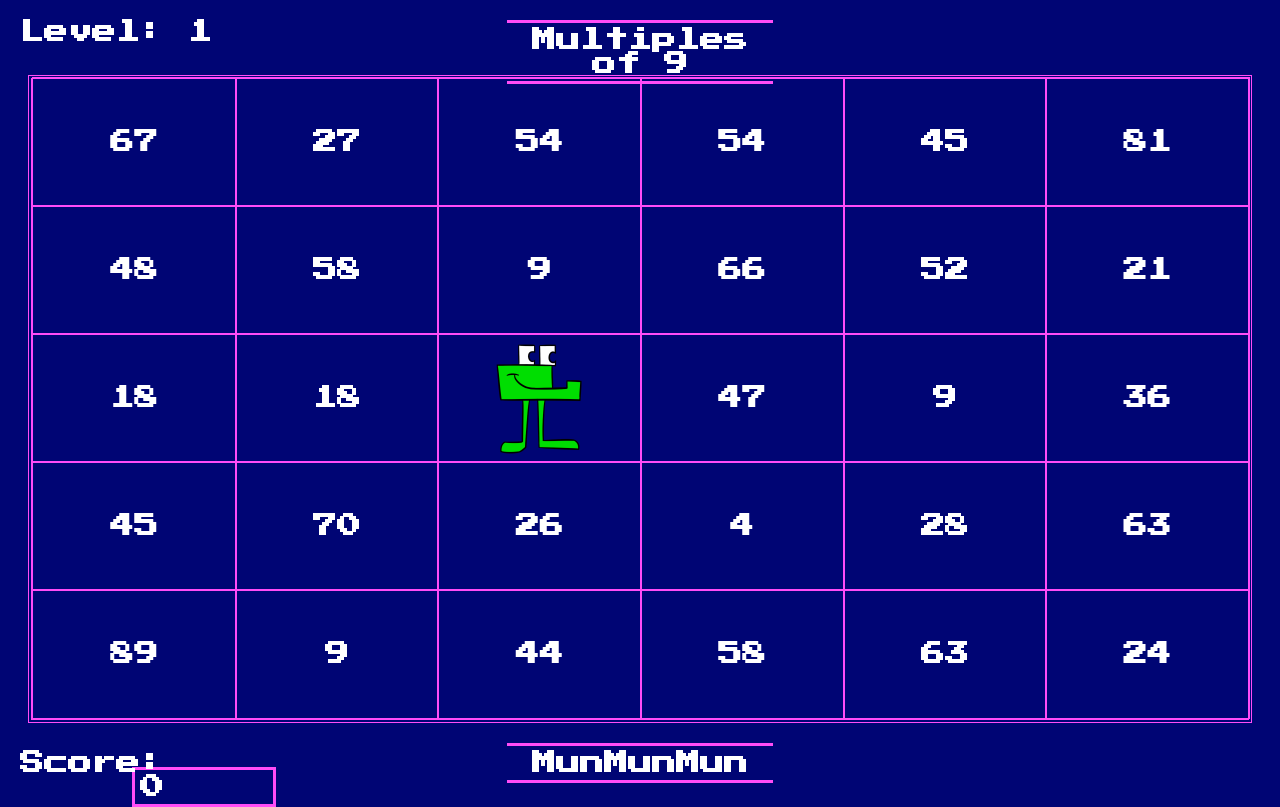
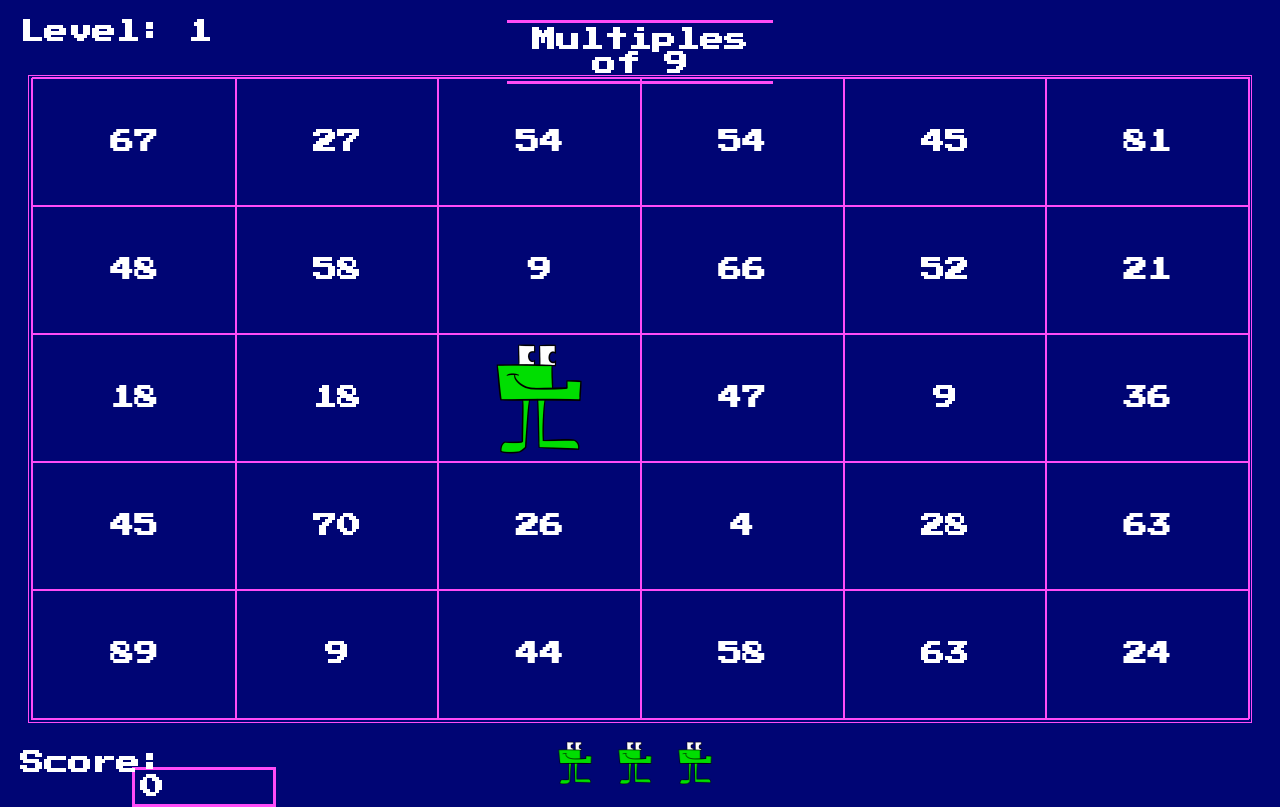
Before and after one commit to msaperst/number-munchers, a React (Create React App) app: page / in a window 1280 px wide. Built offline with nearby package versions, Linux system fonts and the light colour scheme.

Commit message:
Adding muncher icons for lifes

```diff
--- a/src/components/game/Game.css
+++ b/src/components/game/Game.css
@@ -12,9 +12,28 @@
     top: 20px;
     left: 50%;
     transform: translate(-50%, 0);
+    padding: 5px;
+}
+
+.title {
     border-bottom: 3px solid #ff4cf7;
     border-top: 3px solid #ff4cf7;
-    padding: 5px;
+}
+
+.lives {
+    top: 10px;
+    height: 50px;
+}
+
+.life {
+    background-image: url("../muncher/muncher.png");
+    background-size: contain;
+    background-repeat: no-repeat;
+    background-position: center;
+    height: 50px;
+    display: inline-block;
+    margin-right: 10px;
+    width: 50px;
 }
 
 .score > span:nth-child(1) {
--- a/src/components/game/Game.jsx
+++ b/src/components/game/Game.jsx
@@ -103,11 +103,7 @@ class Game extends React.Component {
 
         const munchers = [];
         for (let i = 0; i < lives; i++) {
-            munchers.push(
-                <span key={i} className="life">
-                    Mun
-                </span>
-            );
+            munchers.push(<span key={i} className="life" />);
         }
 
         return (
```
Also changed, not shown: 1 other file (tests, documents, lock files or other folders).
